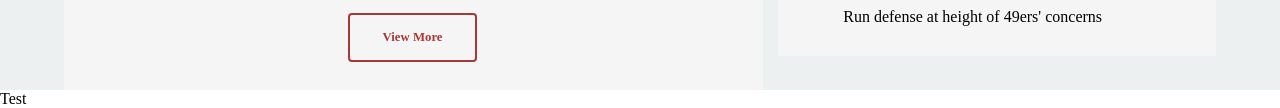
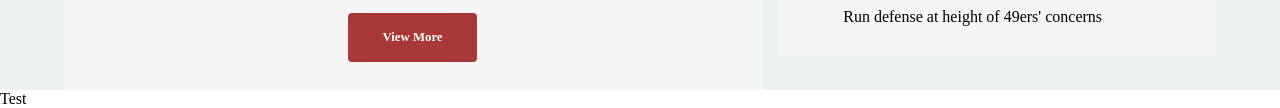
Before and after one commit to CarlGriffiths/web-design-project, a plain HTML site: page updates.html in a window 1280 px wide. In both pictures the pointer is over the link "View More". Shown: the part 1004-1112 px from the top of the page. Drawn offline with Linux system fonts and the light colour scheme.

Commit message:
button styles

```diff
--- a/style.css
+++ b/style.css
@@ -41,6 +41,12 @@ html, body {
     font-size: .8em;
     margin-left: 40%;
     border-radius: 4px;
+
+}
+.button:hover {
+     /* navbar red */
+    background-color: #A83838;
+    color: #ffffff;
 
 }
 
```
